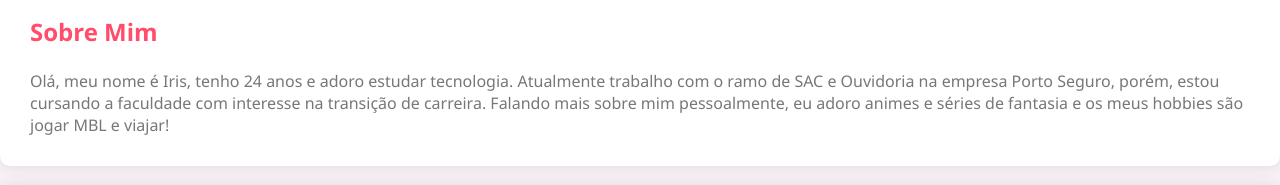
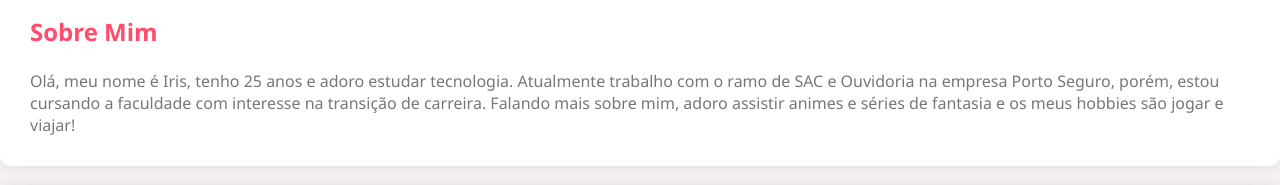
Before and after one commit to IrisCcarolina/Trabalho-Cc, a plain HTML site: page index.html in a window 1280 px wide. Shown: the part 228-413 px from the top of the page. Drawn offline with Linux system fonts and the light colour scheme.

Commit message:
Update index.html

```diff
--- a/index.html
+++ b/index.html
@@ -22,8 +22,8 @@
     <section class="sobremim" id="sobremim"> <!-- Utilizado sections para cada tópico -->
         <h2>Sobre Mim</h2>
         <br>
-        <p>Olá, meu nome é Iris, tenho 24 anos e adoro estudar tecnologia. Atualmente trabalho com o ramo de SAC e Ouvidoria na empresa Porto Seguro, porém, estou cursando a faculdade com interesse na transição de carreira.
-            Falando mais sobre mim pessoalmente, eu adoro animes e séries de fantasia e os meus hobbies são jogar MBL e viajar!
+        <p>Olá, meu nome é Iris, tenho 25 anos e adoro estudar tecnologia. Atualmente trabalho com o ramo de SAC e Ouvidoria na empresa Porto Seguro, porém, estou cursando a faculdade com interesse na transição de carreira.
+            Falando mais sobre mim, adoro assistir animes e séries de fantasia e os meus hobbies são jogar e viajar!
         </p>
     </section>
     <section class="formação" id="formação">
```
